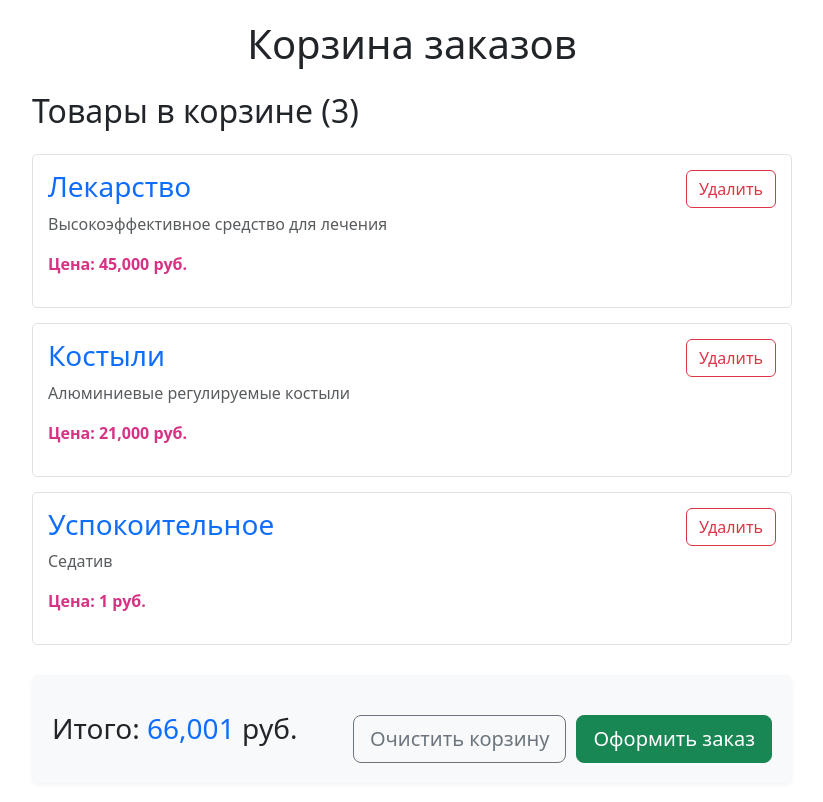
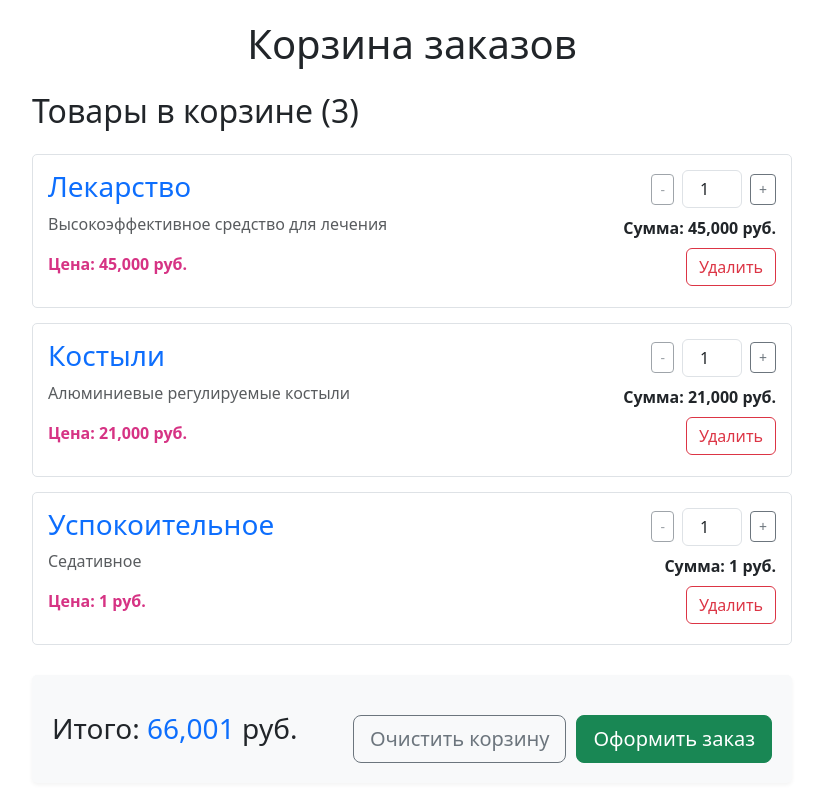
Before and after one commit to grentank/social-farmacy, a React (Vite) app in the folder client/: page /bucket in a window 1280 px wide. Shown: the whole page, without its empty margins (228-1051 px from the left). Built offline with nearby package versions, Linux system fonts and the light colour scheme.

Commit message:
changeBucketPage

```diff
--- a/client/src/pages/BucketPage.css
+++ b/client/src/pages/BucketPage.css
@@ -1,4 +1,3 @@
-/* BucketPage.css */
 .bucket-container {
   max-width: 800px;
   margin: 0 auto;
@@ -16,7 +15,7 @@
 
 .product-card:hover {
   transform: translateY(-3px);
-  box-shadow: 0 4px 8px rgba(0,0,0,0.1);
+  box-shadow: 0 4px 8px rgba(0, 0, 0, 0.1);
 }
 
 .product-card h3 {
@@ -28,7 +27,7 @@
   padding: 20px;
   border-radius: 5px;
   margin-top: 30px;
-  box-shadow: 0 2px 4px rgba(0,0,0,0.05);
+  box-shadow: 0 2px 4px rgba(0, 0, 0, 0.05);
 }
 
 .empty-cart {
@@ -57,3 +56,23 @@
     padding: 10px;
   }
 }
+.quantity-controls {
+  display: flex;
+  align-items: center;
+  margin-bottom: 10px;
+}
+
+.quantity-btn {
+  width: 32px;
+  height: 32px;
+  display: flex;
+  align-items: center;
+  justify-content: center;
+  font-weight: bold;
+}
+
+.quantity-input {
+  text-align: center;
+  width: 50px;
+  margin: 0 5px;
+}
--- a/client/src/pages/BucketPage.jsx
+++ b/client/src/pages/BucketPage.jsx
@@ -1,6 +1,6 @@
 import React, { useState } from 'react';
-import 'bootstrap/dist/css/bootstrap.min.css'; // Правильный импорт Bootstrap
-import './BucketPage.css'; // Наши кастомные стили
+import 'bootstrap/dist/css/bootstrap.min.css';
+import './BucketPage.css';
 
 const BucketPage = () => {
   const initialItems = [
@@ -11,7 +11,8 @@ const BucketPage = () => {
         name: "Лекарство",
         price: 45000,
         description: "Высокоэффективное средство для лечения"
-      }
+      },
+      quantity: 1
     },
     {
       id: 2,
@@ -20,7 +21,8 @@ const BucketPage = () => {
         name: "Костыли",
         price: 21000,
         description: "Алюминиевые регулируемые костыли"
-      }
+      },
+      quantity: 1
     },
     {
       id: 3,
@@ -28,15 +30,16 @@ const BucketPage = () => {
         id: 103,
         name: "Успокоительное",
         price: 1,
-        description: "Седатив"
-      }
+        description: "Седативное"
+      },
+      quantity: 1
     }
   ];
 
   const [bucketItems, setBucketItems] = useState(initialItems);
 
   const totalPrice = bucketItems.reduce(
-    (sum, item) => sum + item.Product.price,
+    (sum, item) => sum + (item.Product.price * item.quantity),
     0
   );
 
@@ -53,6 +56,32 @@ const BucketPage = () => {
   const handleCheckout = () => {
     alert(`Заказ на сумму ${totalPrice.toLocaleString()} руб. успешно оформлен!`);
     setBucketItems([]);
+  };
+
+  // Увеличить количество товара
+  const increaseQuantity = (id) => {
+    setBucketItems(bucketItems.map(item =>
+      item.id === id ? {...item, quantity: item.quantity + 1} : item
+    ));
+  };
+
+  // Уменьшить количество товара
+  const decreaseQuantity = (id) => {
+    setBucketItems(bucketItems.map(item =>
+      item.id === id && item.quantity > 1
+        ? {...item, quantity: item.quantity - 1}
+        : item
+    ));
+  };
+
+  // Обработчик изменения количества через инпут
+  const handleQuantityChange = (id, value) => {
+    const newQuantity = parseInt(value) || 1;
+    setBucketItems(bucketItems.map(item =>
+      item.id === id
+        ? {...item, quantity: newQuantity > 0 ? newQuantity : 1}
+        : item
+    ));
   };
 
   return (
@@ -80,12 +109,44 @@ const BucketPage = () => {
                       Цена: {item.Product.price.toLocaleString()} руб.
                     </p>
                   </div>
+                  <div className="d-flex flex-column align-items-end">
+                    <div className="d-flex align-items-center mb-2">
+                      <button
+                        className="btn btn-outline-secondary btn-sm"
+                        onClick={() => decreaseQuantity(item.id)}
+                        disabled={item.quantity <= 1}
+                      >
+                        -
+                      </button>
+
+                      <input
+                        type="number"
+                        min="1"
+                        value={item.quantity}
+                        onChange={(e) => handleQuantityChange(item.id, e.target.value)}
+                        className="form-control mx-2 text-center"
+                        style={{ width: '60px' }}
+                      />
+
+                      <button
+                        className="btn btn-outline-secondary btn-sm"
+                        onClick={() => increaseQuantity(item.id)}
+                      >
+                        +
+                      </button>
+                    </div>
+
+                    <p className="mb-2 fw-bold">
+                      Сумма: {(item.Product.price * item.quantity).toLocaleString()} руб.
+                    </p>
+
                     <button
                       className="btn btn-outline-danger"
                       onClick={() => handleRemoveItem(item.id)}
                     >
                       Удалить
                     </button>
+                  </div>
                 </div>
               </div>
             ))}
```
Lines whose indentation alone changed are shown as unchanged.
